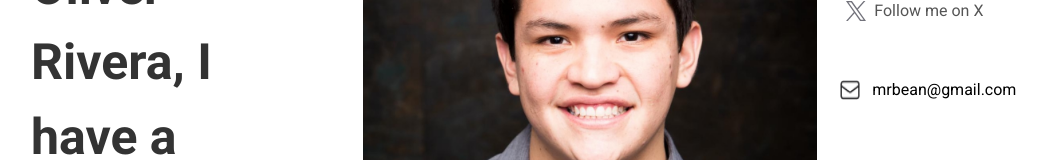
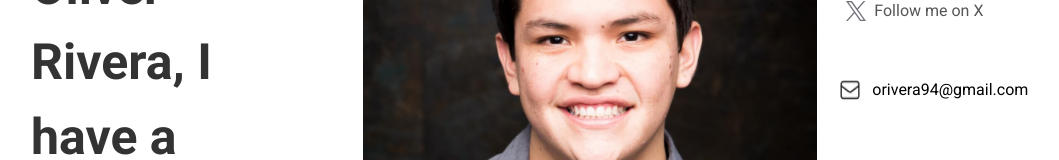
Before and after one commit to olael94/olael94-CS220-PortfolioFinal-With-Correct-Template, a Next.js app: page /about in a window 1280 px wide. Shown: the part 317-477 px from the top of the page, without its empty margins (137-1196 px from the left). Built offline with nearby package versions, Linux system fonts and the light colour scheme.

Commit message:
I fixed the link for the Menulink, and added my personal email mailto

```diff
--- a/src/app/about/page.js
+++ b/src/app/about/page.js
@@ -30,6 +30,12 @@ const socialLinks = [
     { name: 'GitHub', link: 'https://github.com/olael94', imageSrc: 'github.png' },
     { name: 'X', link: 'https://x.com/oliverrivera94', imageSrc: 'x.png' },
 ];
+
+const menuLinkData = {
+    email: "orivera94@gmail.com",
+    imageSrc: "email.png",
+    link: "mailto:orivera94@gmail.com",
+};
 
 export default function Home() {
   return (
@@ -74,11 +80,7 @@ export default function Home() {
                       </section>
                       <section className="right-socials-container">
                           <SocialLinks socialLinks={socialLinks} />
-                          <MenuLink
-                              email="mrbean@gmail.com"
-                              imageSrc="email.png"
-                              link="#"
-                          />
+                          <MenuLink {...menuLinkData}/>
                       </section>
                   </section>
               </div>
--- a/src/components/MenuLink/MenuLink.jsx
+++ b/src/components/MenuLink/MenuLink.jsx
@@ -4,7 +4,7 @@ import './MenuLink.css';
 import PropTypes from 'prop-types';
 import { useEffect, useState } from 'react';
 
-const ProjectCard = ({ email, imageSrc, link }) => {
+const MenuLink = ({ email, imageSrc, link }) => {
   const [isDarkMode, setIsDarkMode] = useState(false);
 
   useEffect(() => {
@@ -21,18 +21,14 @@ const ProjectCard = ({ email, imageSrc, link }) => {
   );
 };
 
-ProjectCard.propTypes = {
-  socialLinks: PropTypes.arrayOf(
-    PropTypes.shape({
-      name: PropTypes.string.isRequired,
-      link: PropTypes.string.isRequired,
-      imageSrc: PropTypes.string.isRequired,
-    })
-  ),
+MenuLink.propTypes = {
+    email: PropTypes.string.isRequired,
+    imageSrc: PropTypes.string.isRequired,
+    link: PropTypes.string,
 };
 
-ProjectCard.defaultProps = {
+MenuLink.defaultProps = {
   link: '#',
 };
 
-export default ProjectCard;
+export default MenuLink;
```
